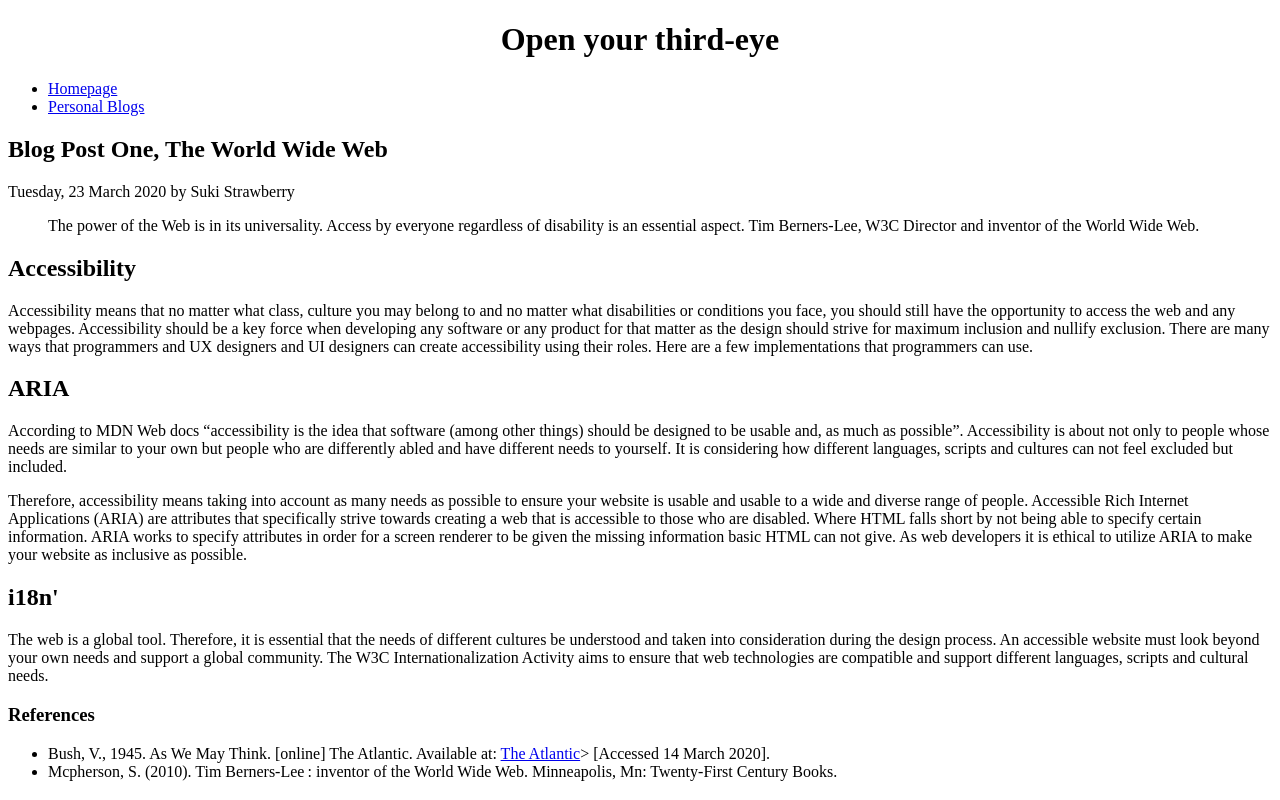
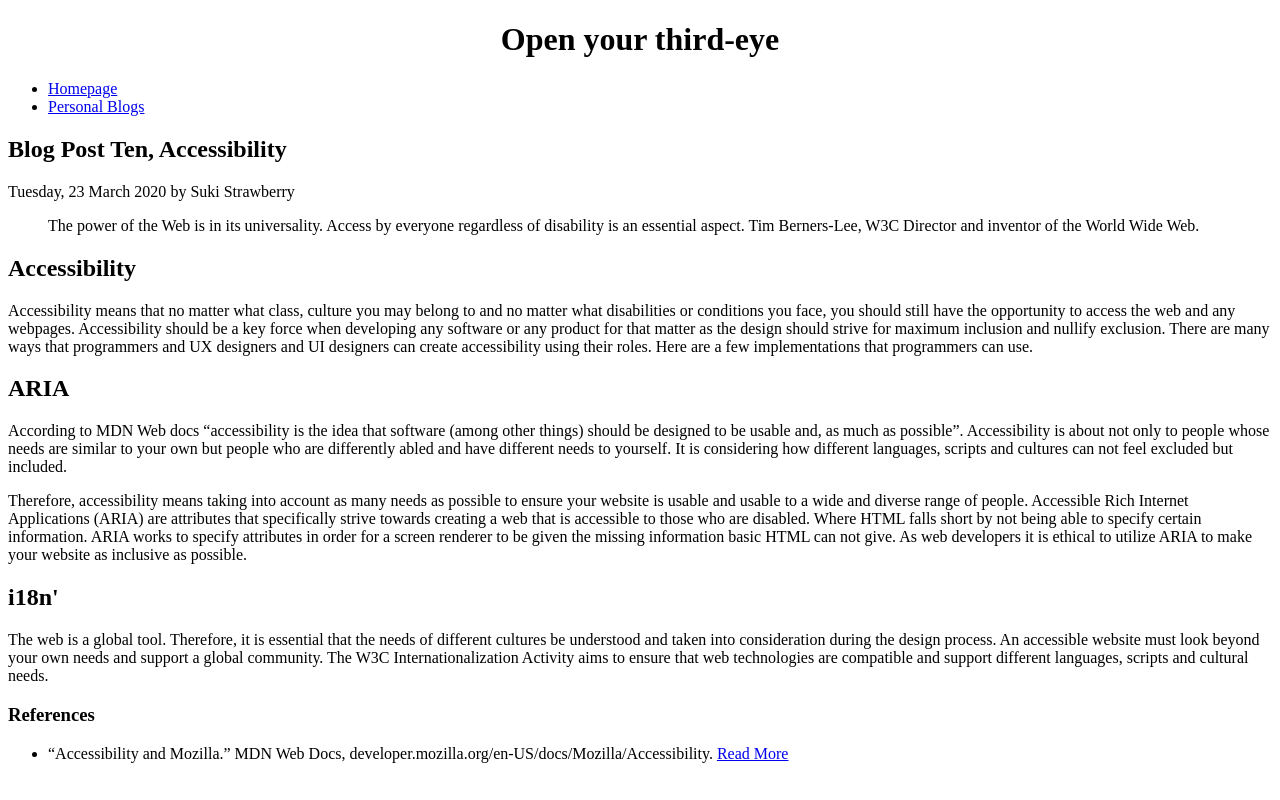
Before and after one commit to Iman345/WSOA3028A_1845550, a plain HTML site: page BlogPostTen.html in a window 1280 px wide. Drawn offline with Linux system fonts and the light colour scheme.

Commit message:
blog ten

```diff
--- a/BlogPostTen.html
+++ b/BlogPostTen.html
@@ -25,7 +25,7 @@
 <article>
 
         <header class="article-header">
-        <h2>Blog Post One, The World Wide Web</h2>
+        <h2>Blog Post Ten, Accessibility</h2>
         <p> Tuesday, <time datetime="2020-23-03">23 March 2020</time> by Suki Strawberry</p>
     </header>
 
@@ -73,10 +73,9 @@ Tim Berners-Lee, W3C Director and inventor of the World Wide Web.
         <h3>References</h3>
         <section>
             <ul>
-                <li> Bush, V., 1945. As We May Think. [online] The Atlantic. Available at: <a href="https://www.theatlantic.com/magazine/archive/1945/07/as-we-may-think/303881/"itemprop="url">The Atlantic</a>> [Accessed 14 March 2020].
+                <li> “Accessibility and Mozilla.” MDN Web Docs, developer.mozilla.org/en-US/docs/Mozilla/Accessibility.  <a href="https://developer.mozilla.org/en-US/docs/Learn/Accessibility">Read More</a>
                 </li>
-                <li>Mcpherson, S. (2010). Tim Berners-Lee : inventor of the World Wide Web. Minneapolis, Mn: Twenty-First Century Books.
-                </li>
+
 
               </ul>
 
```
Also changed, not shown: blogs.html (+3 -1 lines).
